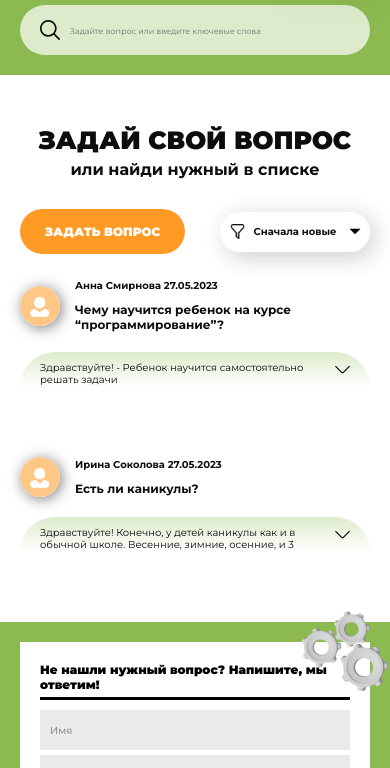
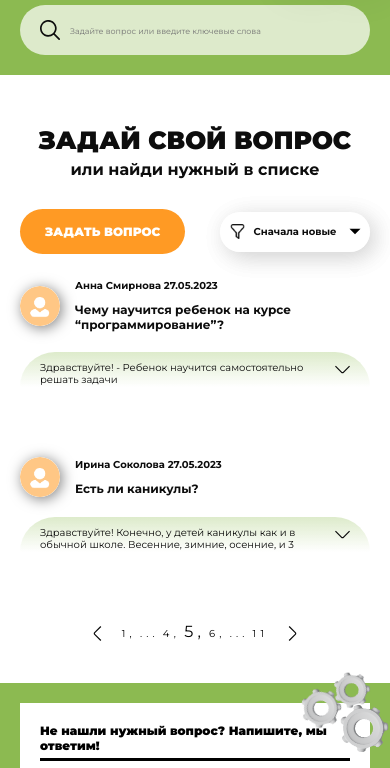
Before and after one commit to Fayz5153/FilinIT, a plain HTML site: page quests.html in a window 390 px wide. Shown: the part 75-843 px from the top of the page. Drawn offline with Linux system fonts and the light colour scheme; some packages are replaced by stand-ins of ours; a script that the page names is missing.

Commit message:
question page

```diff
--- a/quests.html
+++ b/quests.html
@@ -126,7 +126,17 @@
             </div>
         </div>
         <div class="pagination">
-
+            <ul>
+                <li><a href="#prev" id="page__prev"></a></li>
+                <li><a href="#1">1,</a></li>
+                <li><span>...</span></li>
+                <li><a href="#4">4,</a></li>
+                <li><a href="#5" class="page__active">5,</a></li>
+                <li><a href="#6">6,</a></li>
+                <li><span>...</span></li>
+                <li><a href="#11">11</a></li>
+                <li><a href="#next" id="page__next"></a></li>
+            </ul>
         </div>
     </div>
 
@@ -153,7 +163,7 @@
                     <input type="checkbox" id="form__check">
                     Я согласен с политикой конфиденциальности
                 </label>
-                <button class="send__quest"  onclick="message()">задать вопрос</button>
+                <button class="send__quest" id="send__btn" disabled onclick="message()">задать вопрос</button>
 
                 <div class="gear gear_form gear__spin">
                     <img class="gear_img1" src="./assets/img/animation/gear.png" alt="">
@@ -161,6 +171,9 @@
                     <img class="gear_img3" src="./assets/img/animation/gear.png" alt="">
                 </div>
                 <script>
+                    form__check.onchange = (e) =>{
+                        send__btn.disabled = !e.target.checked
+                    }
                     function message() {
                       Swal.fire({
                         title:"Ваш вопрос успешно доставлен!",
--- a/style/scss/pages/_quests.scss
+++ b/style/scss/pages/_quests.scss
@@ -113,6 +113,10 @@
   display: flex;
   align-items: center;
   justify-content: center;
+}
+#send__btn:disabled{
+  background: #cccccc;
+  cursor: not-allowed;
 }
 .questions{
   margin-top: 104px;
@@ -402,6 +406,48 @@
   font-weight: 400;
   line-height: 120%;
 }
+.pagination{
+  display: flex;
+  align-items: center;
+  justify-content: center;
+  ul{
+    display: flex;
+    align-items: flex-end;
+    list-style-type: none;
+    a, span{
+      color: #000;
+      font-family: Montserrat;
+      font-size: 27px;
+      font-style: normal;
+      font-weight: 400;
+      line-height: normal;
+      letter-spacing: 4.185px;
+      margin: 0 4px;
+    }
+    .page__active{
+      font-size: 36px;
+      font-weight: 700;
+      pointer-events: none;
+    }
+  }
+  #page__prev, #page__next{
+    background: url(../../../assets/img/static/quests/arrow2.svg);
+    background-position: center;
+    background-size: contain;
+    background-repeat: no-repeat;
+    width: 30px;
+    height: 30px;
+    display: block;
+  }
+  #page__prev{
+    transform: rotate(90deg);
+    margin-right: 30px;
+  }
+  #page__next{
+    transform: rotate(-90deg);
+    margin-left: 30px;
+  }
+}
 
 @media (max-width: 1796px){
   .question__search {
@@ -577,6 +623,20 @@
     left: -60px;
     bottom: 190px;
   }
+  .pagination{
+    ul{
+      a,span{
+        font-size: 22px;
+      }
+      .page__active{
+        font-size: 28px;
+      }
+    }
+    #page__prev, #page__next{
+      width: 25px;
+      height: 25px;
+    }
+  }
 }
 @media (max-width:850px) {
   .quest__form{
@@ -734,6 +794,27 @@
   .swal2-html-container{
     font-size: 12px !important;
   }
+
+  .pagination{
+    ul{
+      a,span{
+        font-size: 14px;
+      }
+      .page__active{
+        font-size: 16px;
+      }
+    }
+    #page__prev, #page__next{
+      width: 20px;
+      height: 20px;
+    }
+    #page__prev{
+      margin-right: 20px;
+    }
+    #page__next{
+      margin-left: 20px;
+    }
+  }
 }
 @media (max-width:620px) {
   .question__search__container{
@@ -874,6 +955,28 @@
       padding: 20px;
     }
   }
+  .pagination{
+    ul{
+      a,span{
+        font-size: 10px;
+        margin: 0 2px;
+      }
+      .page__active{
+        font-size: 16px;
+        font-weight: 400;
+      }
+    }
+    #page__prev, #page__next{
+      width: 15px;
+      height: 15px;
+    }
+    #page__prev{
+      margin-right: 15px;
+    }
+    #page__next{
+      margin-left: 15px;
+    }
+  }
 }
 @media (max-width:375px) {
   .send__quest{
```
Also changed, not shown: style/css/style.css.
